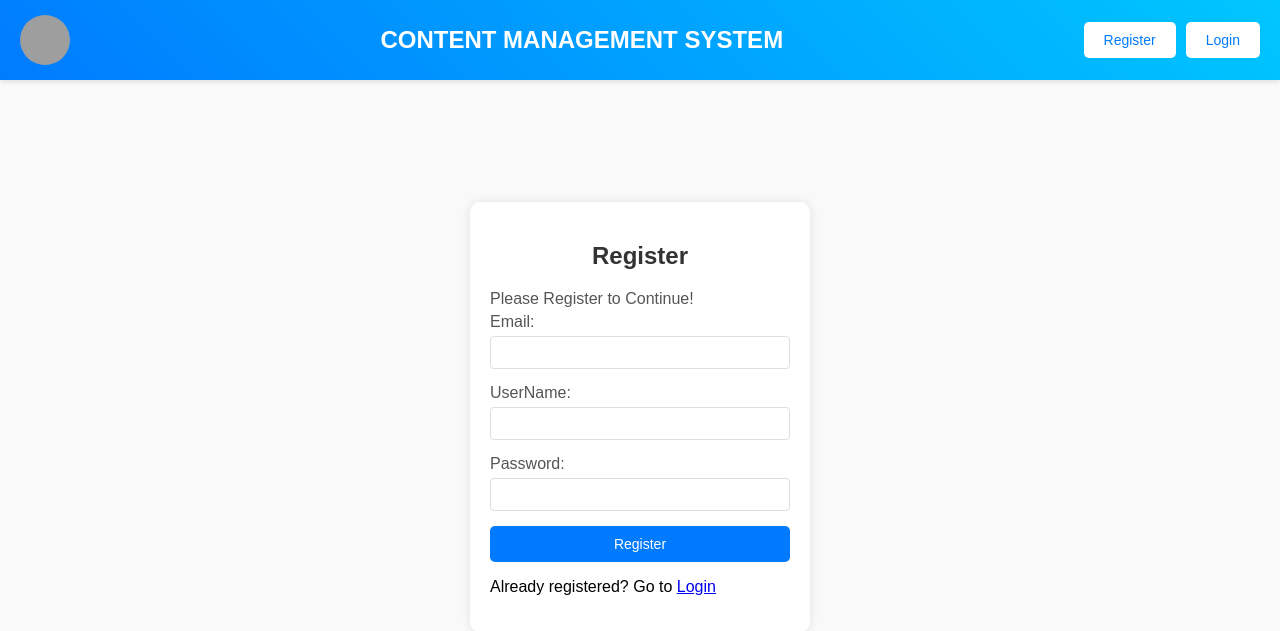
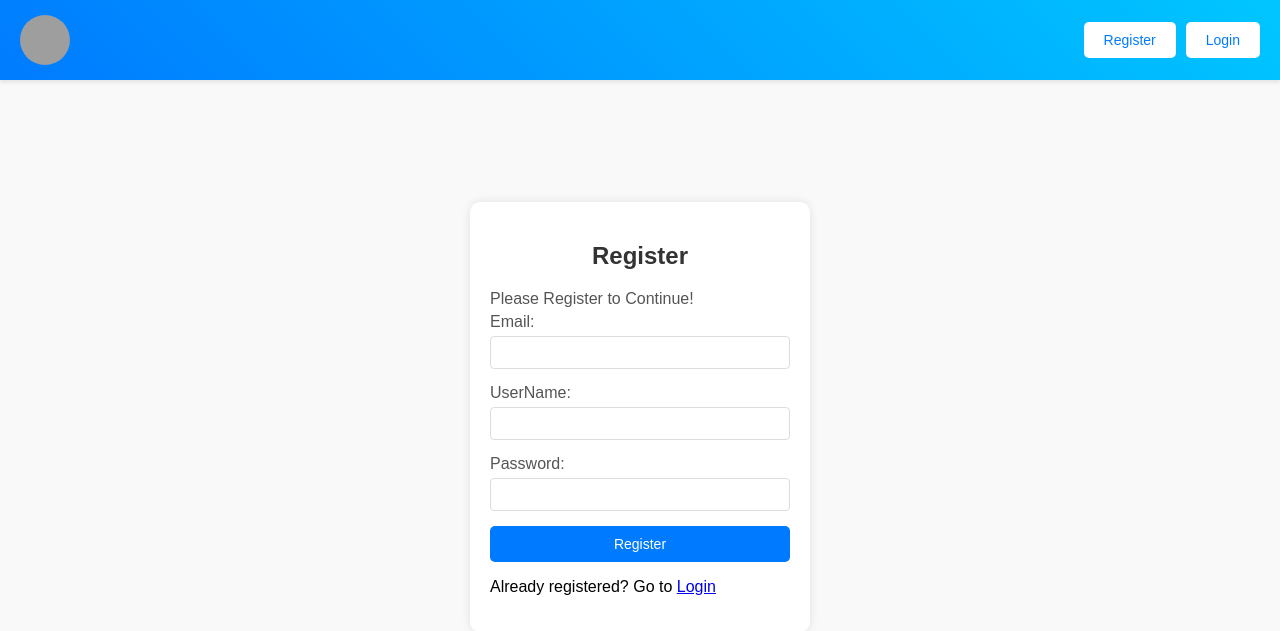
Before and after one commit to lilbp221/ContentMS_SSR_NODEJS, a Node server app: page /register in a window 1280 px wide. Shown: the top 631 px of the page. Run offline with Node 20, Linux system fonts and the light colour scheme; some libraries are stand-ins or nearby versions; grey boxes are pictures that could not be loaded.

Commit message:
UI Updated

```diff
--- a/views/header.ejs
+++ b/views/header.ejs
@@ -7,7 +7,6 @@
 
             </a>
 </div>
-      <h1>CONTENT MANAGEMENT SYSTEM</h1>
       <nav>
           <a href="/"><button>Home</button></a>
           <a href="/addBlog"><button>Add Blog</button></a>
--- a/views/login.ejs
+++ b/views/login.ejs
@@ -18,7 +18,6 @@
           />
         </a>
       </div>
-      <h1>CONTENT MANAGEMENT SYSTEM</h1>
       <nav>
         <a href="/register"> <button>Register</button></a>
         <a href="/login"> <button>Login</button></a>
--- a/views/register.ejs
+++ b/views/register.ejs
@@ -15,7 +15,6 @@
 
                   </a>
       </div>
-            <h1>CONTENT MANAGEMENT SYSTEM</h1>
             <nav>
                 <a href="/register"> <button>Register</button></a>
                 <a href="/login"> <button>Login</button></a>
```
Also changed, not shown: 1 other file.
